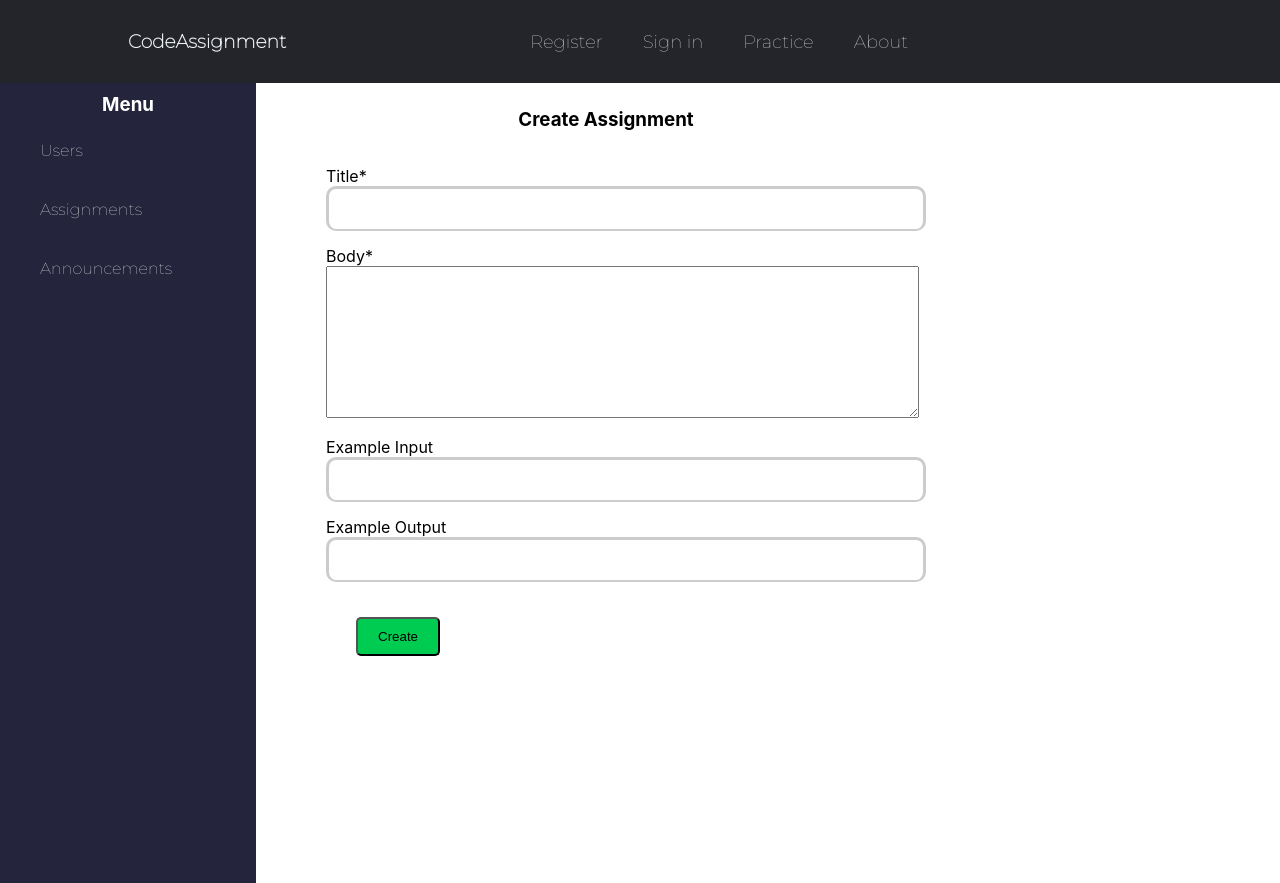
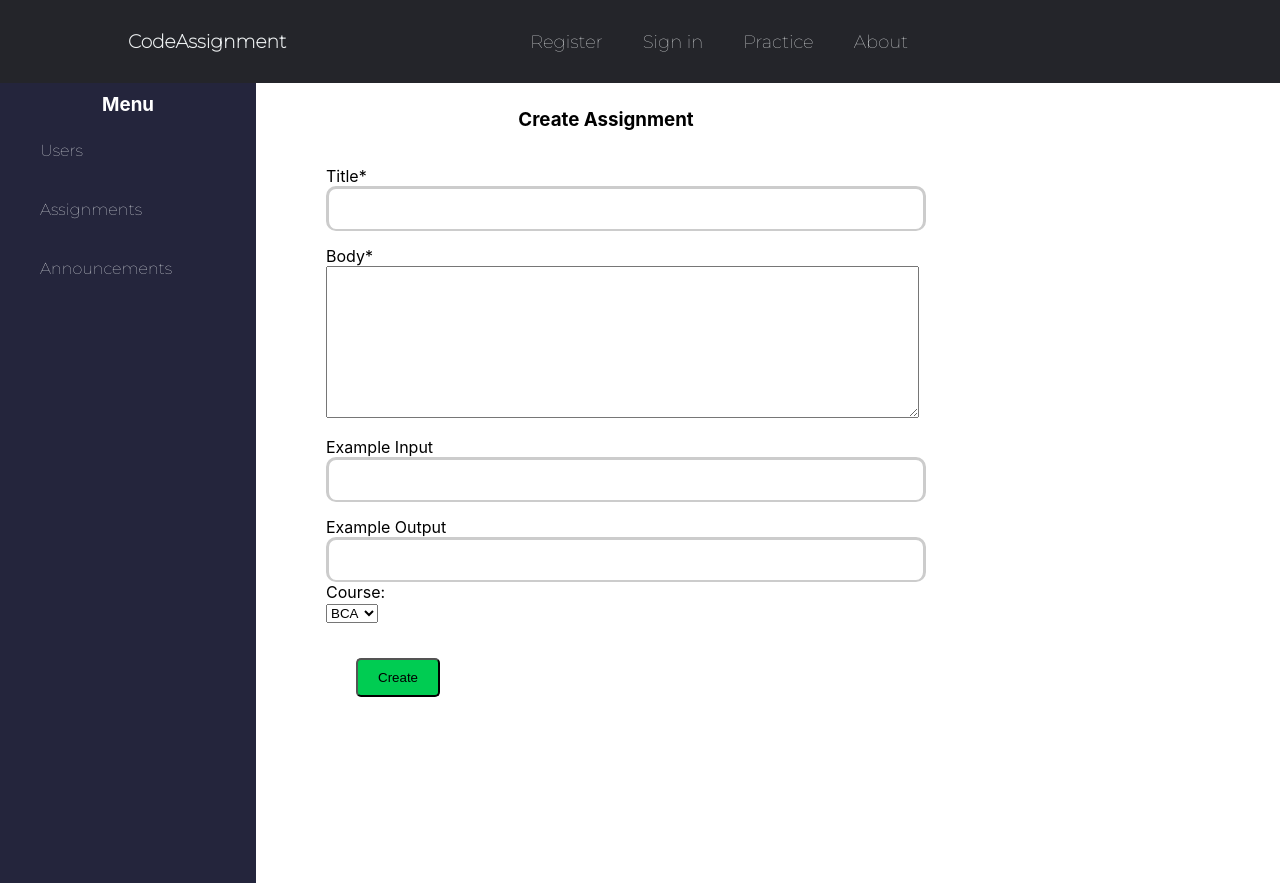
Before and after one commit to Vana-Vanch/codecodefront, a React (Create React App) app: page /dashboard/createassignment in a window 1280 px wide. Built offline with nearby package versions, Linux system fonts and the light colour scheme; no server answers.

Commit message:
Execute bawk khaa

```diff
--- a/src/components/CreateAssignment/CreateAssignment.js
+++ b/src/components/CreateAssignment/CreateAssignment.js
@@ -16,17 +16,19 @@ const CreateAssignment = () => {
   const [body,setBody] = useState('');
   const [input,setInput] = useState('');
   const [output,setOutput] = useState('');
-
+  const [course,setCourse] = useState('BCA');
 
   const subAssignment = () => {
     const desc = body;
     const inpt = input;
     const outpt = output;
+    const kourse = course;
     const datas = {
       title,
       desc,
       inpt,
-      outpt
+      outpt,
+      kourse
     }
     axios.get('/sanctum/csrf-cookie').then(response => {
       axios.post('/api/assignmentcreate',datas).then(res => {
@@ -78,6 +80,18 @@ const CreateAssignment = () => {
                 setOutput(e.target.value)
               }}
               />
+             <div className='input-boxes'>
+               <span>Course:</span>
+               <select name="" id="" onChange={e => {
+                 setCourse(e.target.value);
+                 console.log(course);
+               }}>
+                 <option value="BCA">BCA</option>
+                 <option value="MCA">MCA</option>
+               </select>
+
+               </div>
+
 
             </div>
             <div className='submit-con'>
--- a/src/components/Practice/Practice.js
+++ b/src/components/Practice/Practice.js
@@ -49,9 +49,21 @@ const Practice = () => {
         axios.get('/sanctum/csrf-cookie').then(response => {
           axios.post('/api/practice', bodies).then(res=>{
 
-            const codeOutput = res.data[0];
+            const codeOutput = res.data;
             console.log(codeOutput);
-            document.getElementById('prac-output').value = codeOutput;
+            document.getElementById('prac-output').value = res.data[0];
+            document.getElementById('prac-output').value += "\n";
+
+
+            codeOutput.forEach((item,index) => {
+              if(index < 1) return;
+              document.getElementById('prac-output').value += item;
+              document.getElementById('prac-output').value += "\n";
+            });
+
+
+
+
           })
         })
 
```
